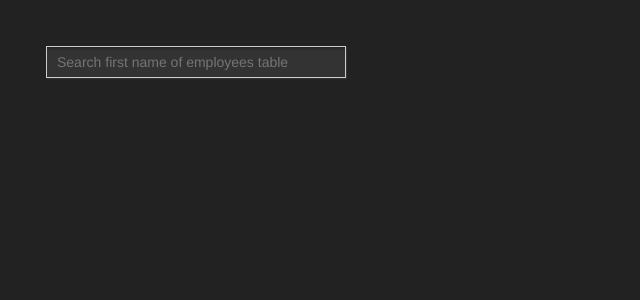
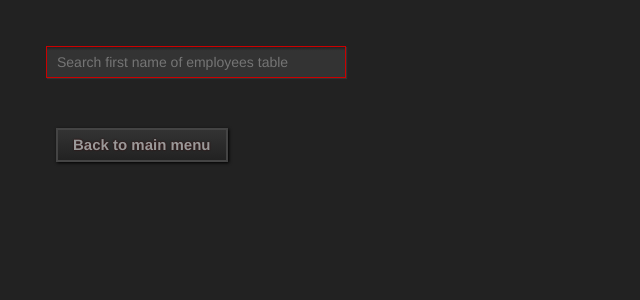
Before and after one commit to VoroninDA/SpaceDataBase, a PHP site: page /xe/search.php in a window 1280 px wide. Shown: the top 300 px of the page, without its empty margins (0-640 px from the left). Run offline with PHP 8.4, Linux system fonts and the light colour scheme.

Commit message:
cleaning up

```diff
--- a/Interface/search.php
+++ b/Interface/search.php
@@ -4,12 +4,12 @@
 <html lang="en">
 <head>
 <meta charset="UTF-8">
-<title>PHP Live MySQL Database Search</title>
+<title>PHP Live Database Search</title>
 <link href="style.css" rel="stylesheet">
 <script src="https://code.jquery.com/jquery-1.12.4.min.js"></script>
 <script type="text/javascript">
 $(document).ready(function(){
-    $('.search-box input[type="text"]').on("keyup input", function(){
+    $('.search-box input[type="text"]').on("keyup put", function(){
         /* Get input value on change */
         var inputVal = $(this).val();
         var resultDropdown = $(this).siblings(".result");
@@ -36,5 +36,6 @@ $(document).ready(function(){
         <input type="text" autocomplete="off" placeholder="Search first name of employees table" />
         <div class="result"></div>
     </div>
+    <p><a href="index.php"><input type="reset" value="Back to main menu"></a></p>
 </body>
 </html>
--- a/Interface/style.css
+++ b/Interface/style.css
@@ -1,5 +1,3 @@
-/*stylish clash for stylish individuals*/
-/*http://cssdeck.com/labs/dark-theme-form*/
 body {
     background: #222;
     padding: 1em;
@@ -169,7 +167,7 @@ input[type=radio]:checked {
     .search-box input[type="text"]{
         height: 32px;
         padding: 1px 10px;
-        border: 1px solid #CCCCCC;
+        border: 1px solid #c00;
         font-size: 14px;
     }
     .result{
```
Lines whose indentation alone changed are shown as unchanged.
